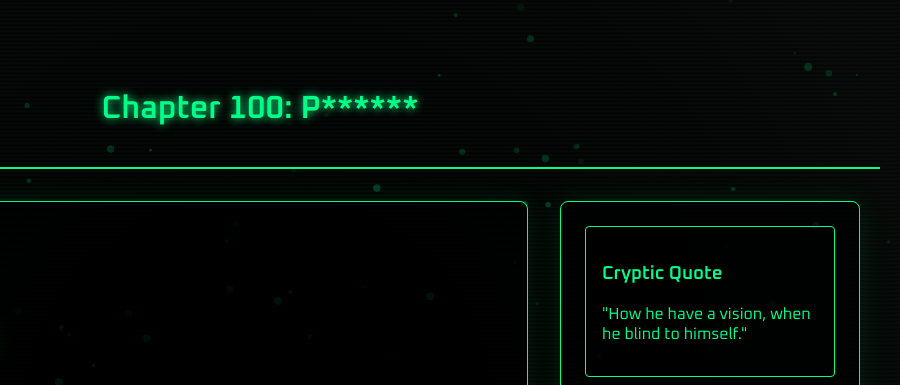
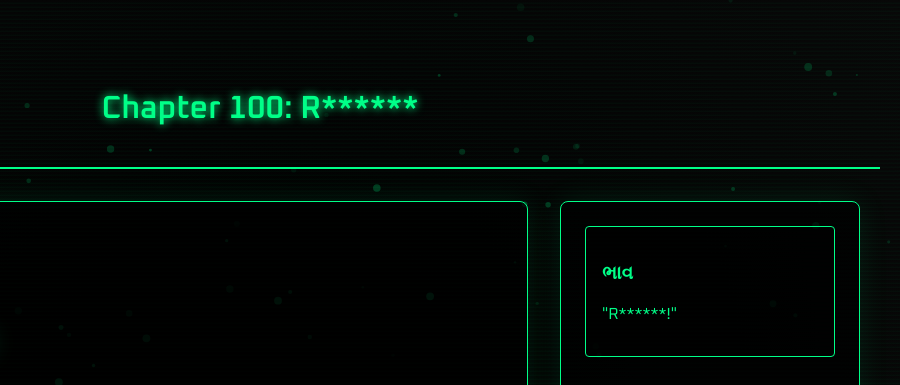
Before and after one commit to InuwaSomachi/pkltheshaboy.github.io, a plain HTML site: page chapters/chapter100.html in a window 1280 px wide. Shown: the top 385 px of the page, 380-1280 px from the left. Drawn offline with Linux system fonts and the light colour scheme.

Commit message:
Update chapter100.html

```diff
--- a/chapters/chapter100.html
+++ b/chapters/chapter100.html
@@ -3,7 +3,7 @@
 <head>
     <meta charset="UTF-8">
     <meta name="viewport" content="width=device-width, initial-scale=1.0">
-    <title>Chapter 1: P****** | pkltheshaboy</title>
+    <title>Chapter 100: R****** | pkltheshaboy</title>
     <style>
         :root {
             --neon-green: #00ff88;
@@ -202,7 +202,7 @@
     <div class="cyber-overlay"></div>
 
     <div class="chapter-header">
-        <h1>Chapter 100: P******</h1>
+        <h1>Chapter 100: R******</h1>
     </div>
 
     <div class="content-wrapper">
@@ -217,8 +217,8 @@
 
         <aside class="sidebar">
             <div class="quote-section">
-                <h3>Cryptic Quote</h3>
-                <p>"How he have a vision, when he blind to himself."</p>
+                <h3>ભાવ</h3>
+                <p>"R******!"</p>
             </div>
 
             <div class="music-player"><iframe style="border-radius:12px" src="https://open.spotify.com/embed/track/..."
```
